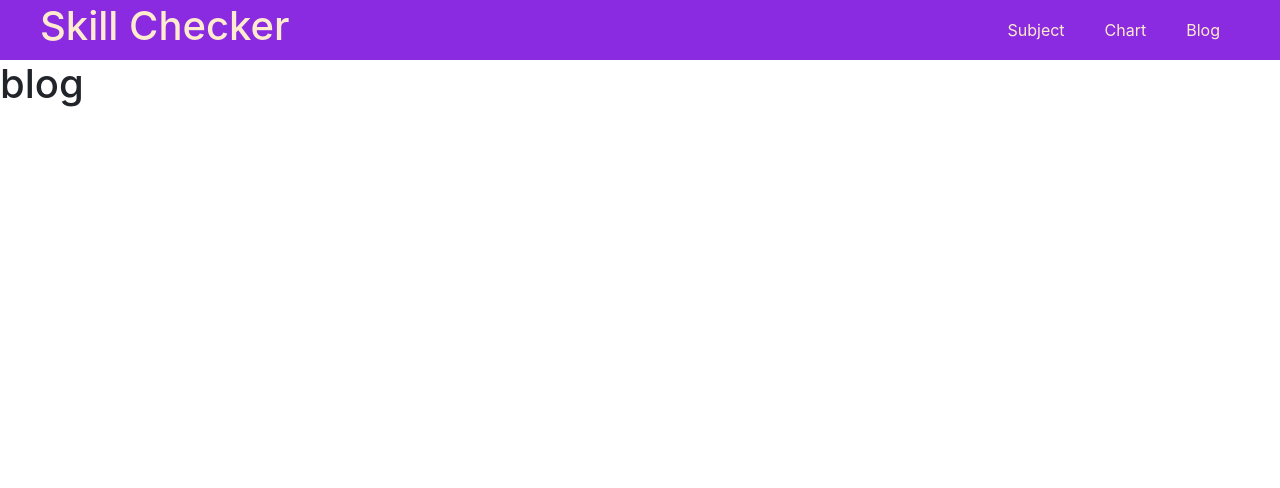
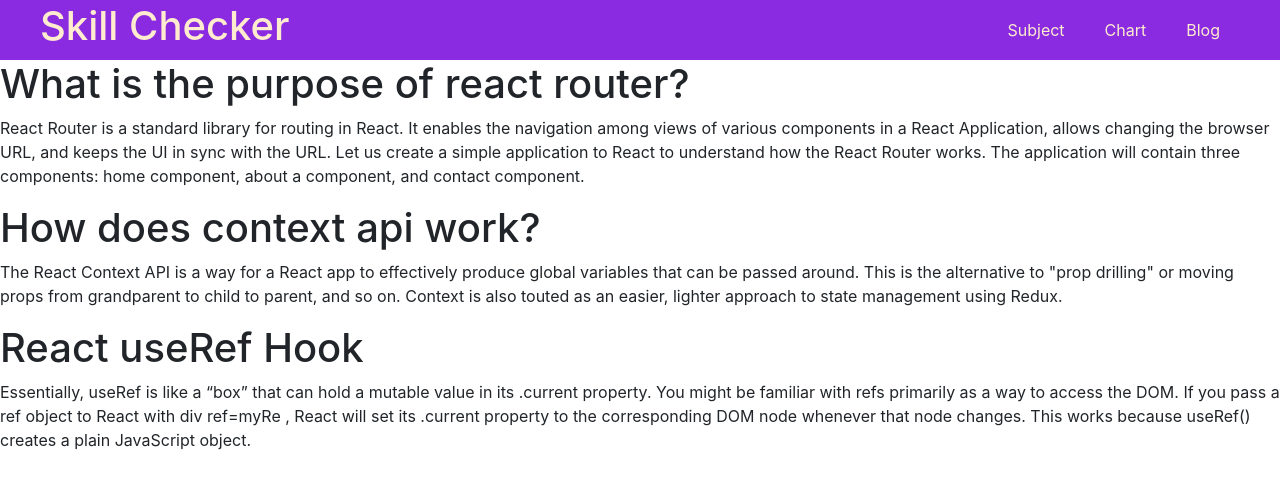
Before and after one commit to mdrobiulislam09/Skill-Checker, a React (Create React App) app: page /blog in a window 1280 px wide. Shown: the top 488 px of the page. Built offline with nearby package versions, Linux system fonts and the light colour scheme.

Commit message:
chart added

```diff
--- a/src/component/blog/Blog.js
+++ b/src/component/blog/Blog.js
@@ -3,7 +3,31 @@ import React from 'react';
 const Blog = () => {
     return (
         <div>
-            <h1>blog</h1>
+                <h1>What is the purpose of react router?</h1>
+                <p>React Router is a standard library for routing in React.
+                    It enables the navigation among views of various components
+                    in a React Application, allows changing the browser URL,
+                    and keeps the UI in sync with the URL.
+                    Let us create a simple application to React
+                    to understand how the React Router works.
+                    The application will contain three components: home component,
+                    about a component, and contact component.
+                </p>
+                <h1>How does context api work?</h1>
+                <p>The React Context API is a way for a React app to effectively produce global variables
+                    that can be passed around. This is the alternative to "prop drilling" or moving props
+                    from grandparent to child to parent, and so on. Context is also touted as an easier,
+                    lighter approach to state management using Redux.
+                </p>
+
+
+                <h1>React useRef Hook</h1>
+                <p>Essentially, useRef is like a “box” that can hold a mutable value in its .current property.
+                   You might be familiar with refs primarily as a way to access the DOM. If you pass a ref
+                   object to React with div ref=myRe , React will set its .current property to the
+                   corresponding DOM node whenever that node changes. This works because useRef() creates
+                   a plain JavaScript object.
+                </p>
         </div>
     );
 };
--- a/src/component/chart/Chart.js
+++ b/src/component/chart/Chart.js
@@ -6,9 +6,9 @@ const Chart = () => {
     const datas = useLoaderData()
     const {data} = datas ;
     return (
-        <div>
+        <div className='container p-5'>
             {
-            <LineChart width={400} height={300} data={data}>
+            <LineChart width={300} height={400} data={data}>
                 <XAxis dataKey="name" />
                 <YAxis/>
                 <Tooltip />
--- a/src/component/header/Header.css
+++ b/src/component/header/Header.css
@@ -14,3 +14,9 @@
     align-items: center;
     padding: 0 20px;
 }
+@media only screen and (max-width: 600px) {
+    .flex{
+        display: block;
+
+    }
+}
--- a/src/component/quiz/Quiz.js
+++ b/src/component/quiz/Quiz.js
@@ -7,10 +7,10 @@ const Quiz = () => {
     const {name} = quizs.data ;
     const questions = quizs.data.questions ;
     return (
-        <div className='container bg-secondary '>
+        <div className='container bg-warning '>
             <h1 className='text-center text-light'>Quiz of {name} </h1>
 
-            <div>
+            <div className='mt-5'>
                 {
                     questions.map(question => <Question
                         questions = {question}
```
